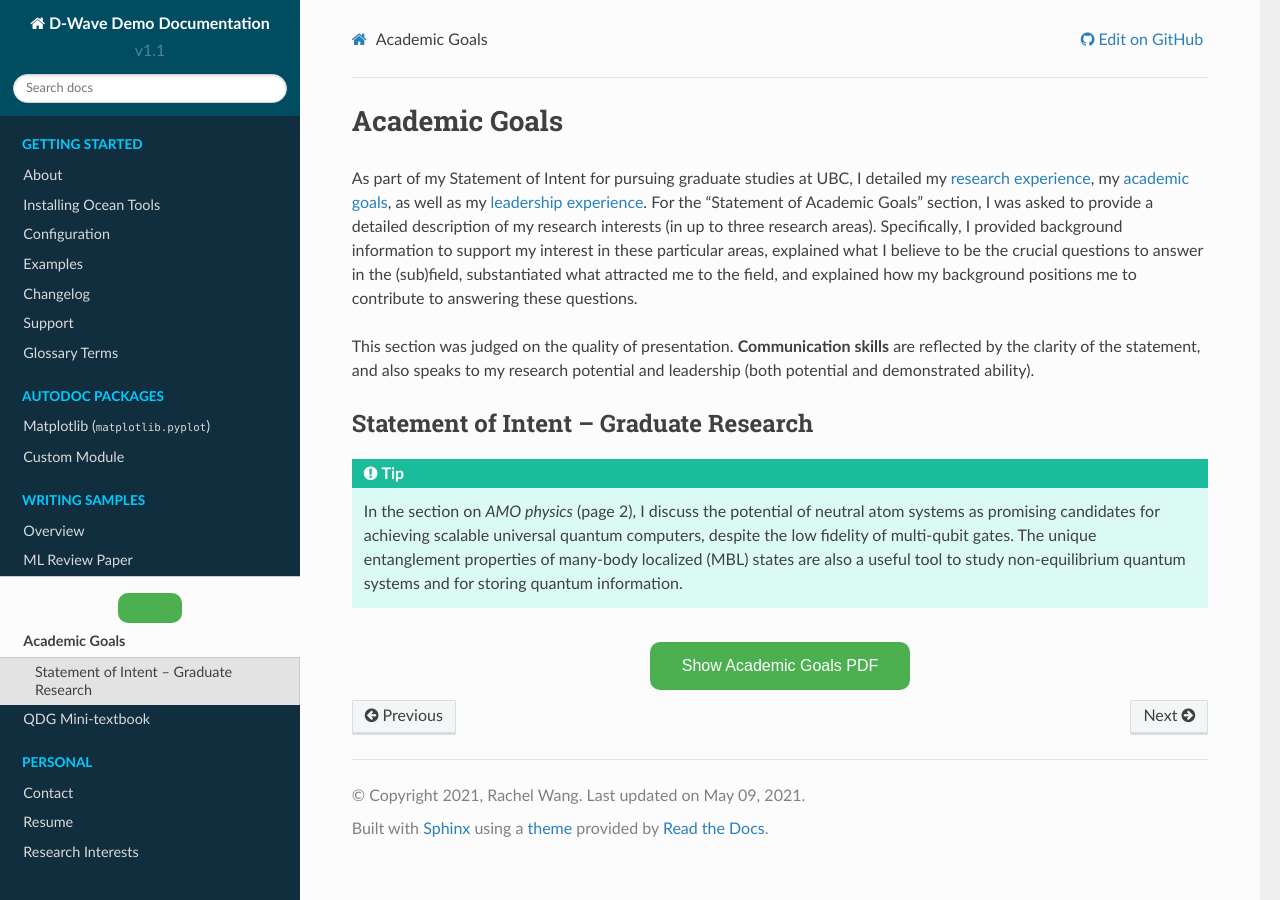
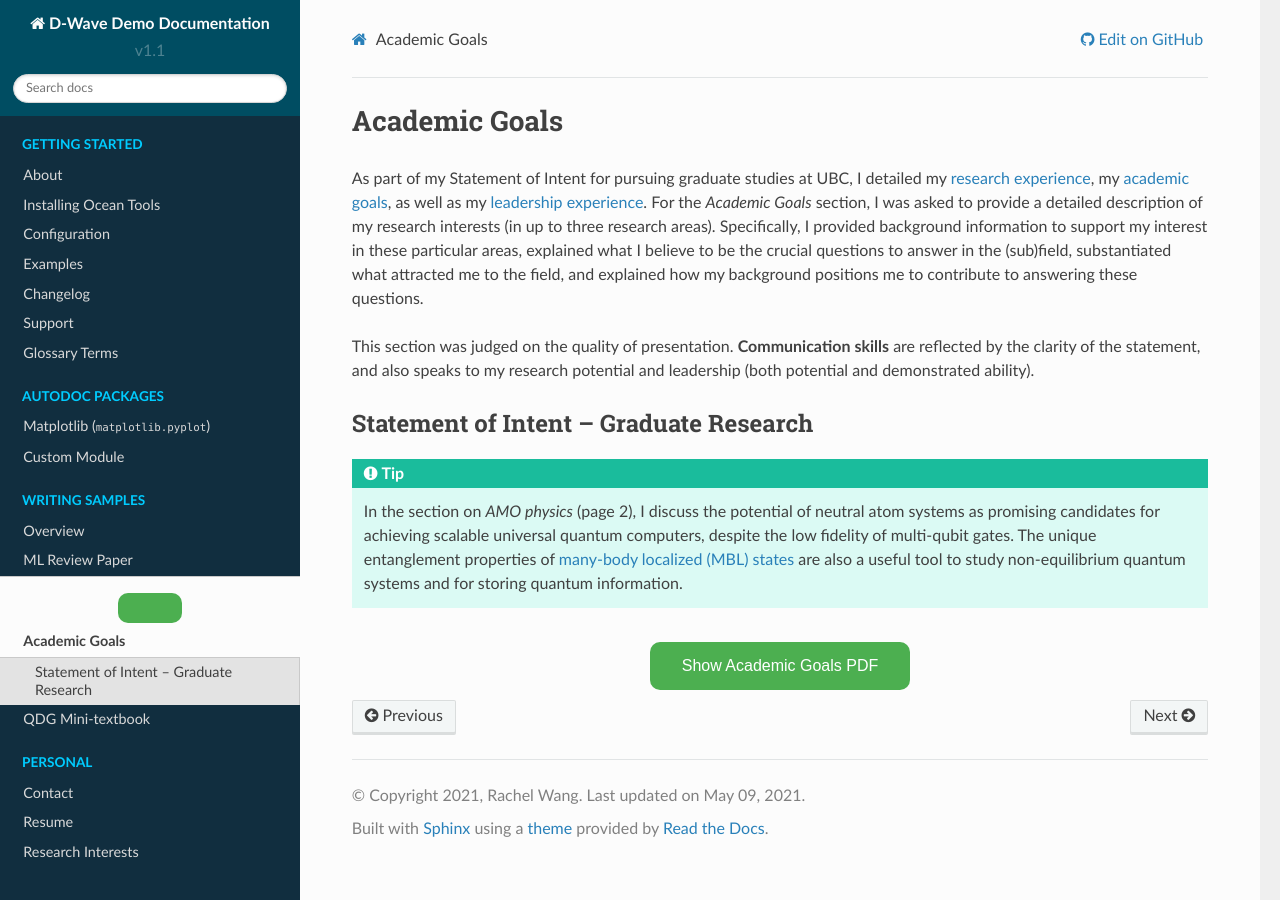
Before and after one commit to rcywang/d-wave-demodoc, a Sphinx documentation site: the page built from docs/academicgoals.rst, in a window 1280 px wide. Built offline with Sphinx 7.4.7 and the Read the Docs theme 2.0.0, drawn with Linux system fonts in a browser that asks for light colours.

Commit message:
added link

```diff
--- a/docs/academicgoals.rst
+++ b/docs/academicgoals.rst
@@ -3,7 +3,7 @@
 Academic Goals
 ==============
 
-As part of my Statement of Intent for pursuing graduate studies at UBC, I detailed my :ref:`research experience <resume>`, my :ref:`academic goals <research>`, as well as my :ref:`leadership experience <experience>`. For the "Statement of Academic Goals" section, I was asked to provide a detailed description of my research interests (in up to three research areas). Specifically, I provided background information to support my interest in these particular areas, explained what I believe to be the crucial questions to answer in the (sub)field, substantiated what attracted me to the field, and explained how my background positions me to contribute to answering these questions.
+As part of my Statement of Intent for pursuing graduate studies at UBC, I detailed my :ref:`research experience <resume>`, my :ref:`academic goals <research>`, as well as my :ref:`leadership experience <experience>`. For the *Academic Goals* section, I was asked to provide a detailed description of my research interests (in up to three research areas). Specifically, I provided background information to support my interest in these particular areas, explained what I believe to be the crucial questions to answer in the (sub)field, substantiated what attracted me to the field, and explained how my background positions me to contribute to answering these questions.
 
 This section was judged on the quality of presentation. **Communication skills** are reflected by the clarity of the statement, and also speaks to my research potential and leadership (both potential and demonstrated ability).
 
@@ -13,7 +13,7 @@ Statement of Intent -- Graduate Research
 
 .. tip::
 
-    In the section on *AMO physics* (page 2), I discuss the potential of neutral atom systems as promising candidates for achieving scalable universal quantum computers, despite the low fidelity of multi-qubit gates. The unique entanglement properties of many-body localized (MBL) states are also a useful tool to study non-equilibrium quantum systems and for storing quantum information.
+    In the section on *AMO physics* (page 2), I discuss the potential of neutral atom systems as promising candidates for achieving scalable universal quantum computers, despite the low fidelity of multi-qubit gates. The unique entanglement properties of `many-body localized (MBL) states <https://d-wave-demodoc.readthedocs.io/en/latest/research.html#universality-and-mbl-phases>`_ are also a useful tool to study non-equilibrium quantum systems and for storing quantum information.
 
 
 .. raw:: html
```
